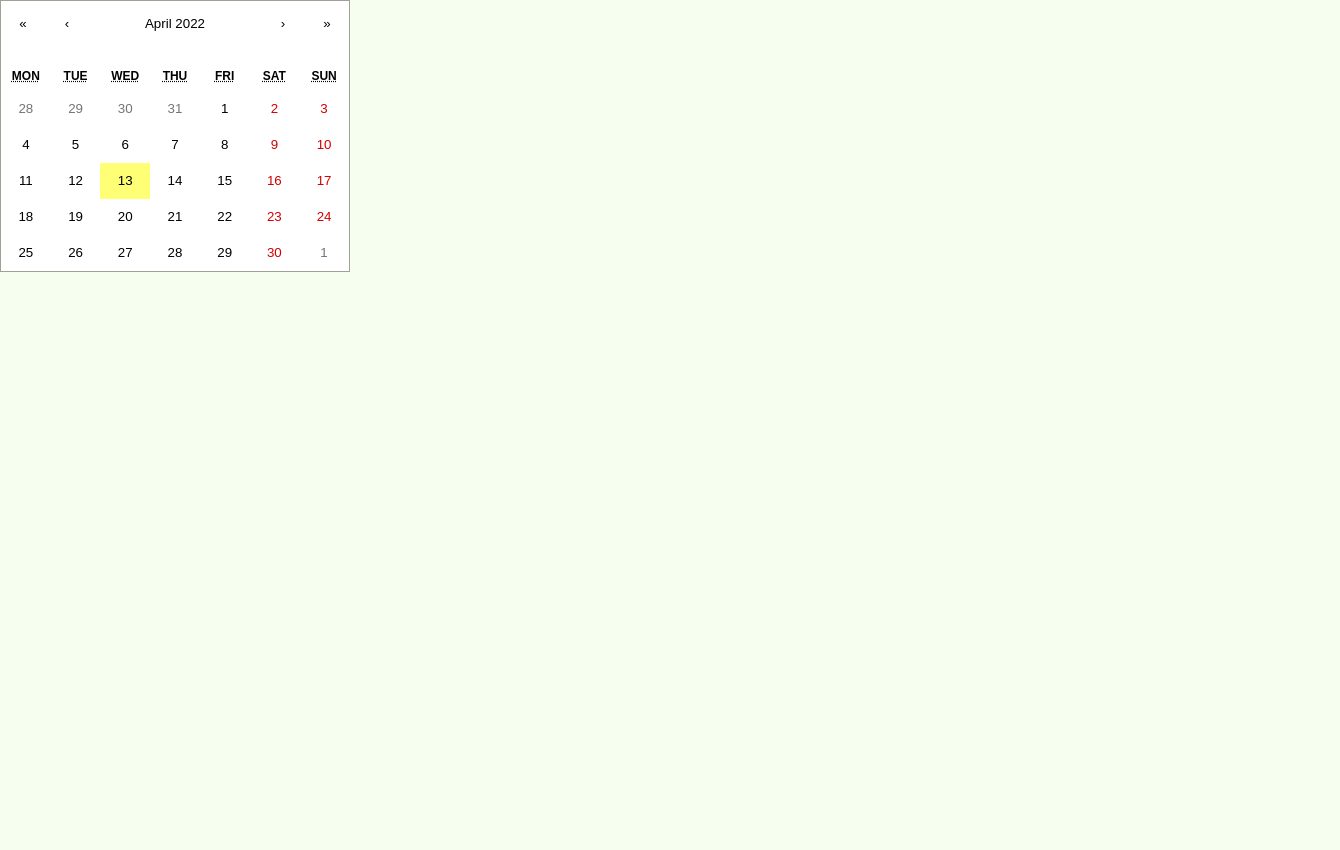
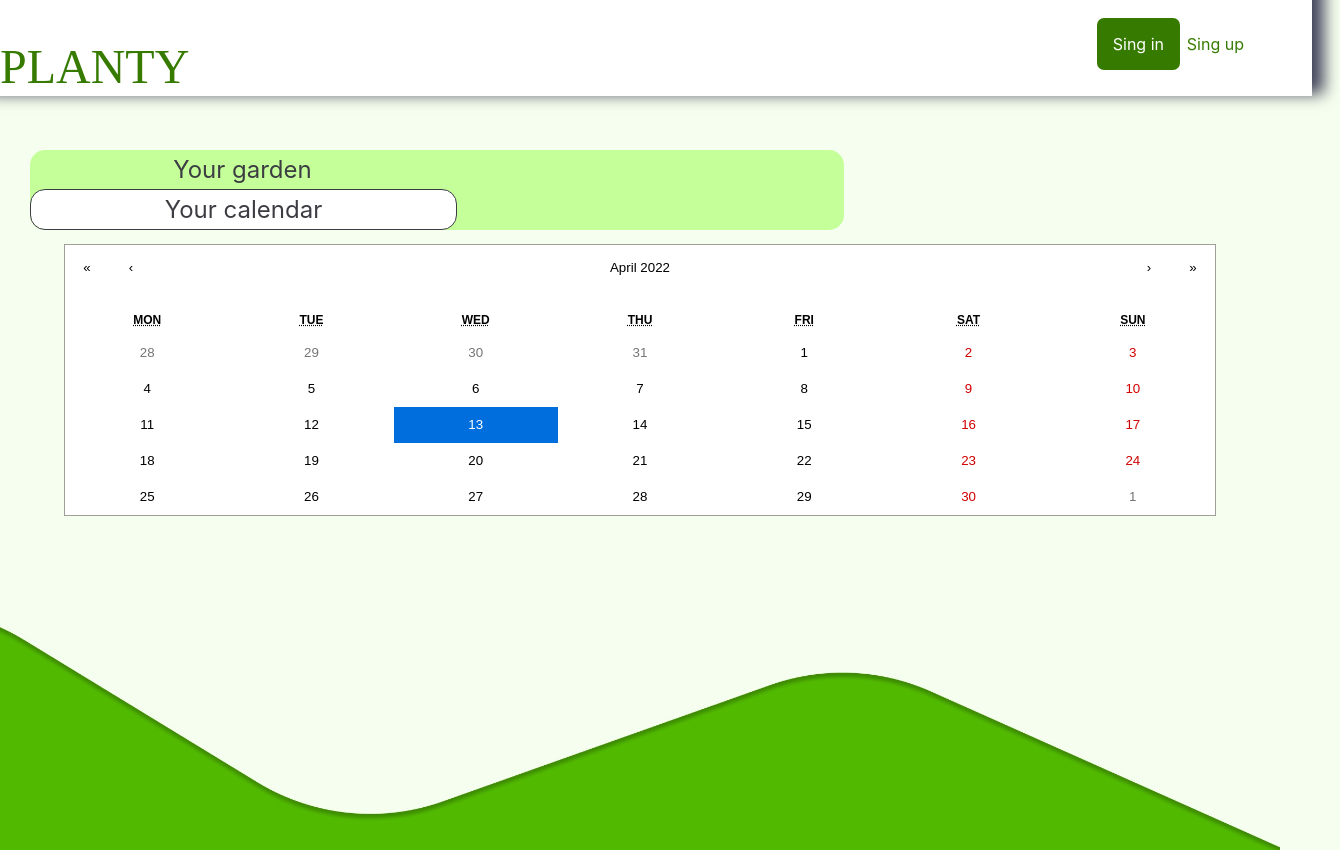
Before and after one commit to Goader/planty, a React (Create React App) app in the folder frontend/: page / in a window 1280 px wide. Shown: the top 850 px of the page, 1340 px wide, since content can reach past the window. Before the commit the page ends 800 px from the top, so only its background shows below. Built offline with nearby package versions, Linux system fonts and the light colour scheme.

Commit message:
Calendar view update

```diff
--- /dev/null
+++ b/frontend/src/views/CalendarStyle.css
@@ -0,0 +1,4 @@
+.calendarStyle{
+    width: 90vw;
+    margin: 5vw;
+}
--- a/frontend/src/views/CalendarView.tsx
+++ b/frontend/src/views/CalendarView.tsx
@@ -1,11 +1,29 @@
 import React from 'react';
 import Calendar from 'react-calendar';
 import 'react-calendar/dist/Calendar.css';
+import PlantyNavbar from "../navbar/PlantyNavbar";
+import Footer from "../footer/Footer";
+import SwitchComponent from "../switchComponent/SwitchComponent";
+import './CalendarStyle.css'
 
 function CalendarView() {
+
+    var state = {
+        date: new Date(),
+        locale: "en",
+        style: "calendarStyle"
+    }
+
     return (
-        <div>
-            <Calendar/>
+        <div className={"calendarView"}>
+            <PlantyNavbar/>
+            <SwitchComponent/>
+            <Calendar
+                value={state.date}
+                locale={state.locale}
+                className={state.style}
+            />
+            <Footer/>
         </div>
     )
 }
```
